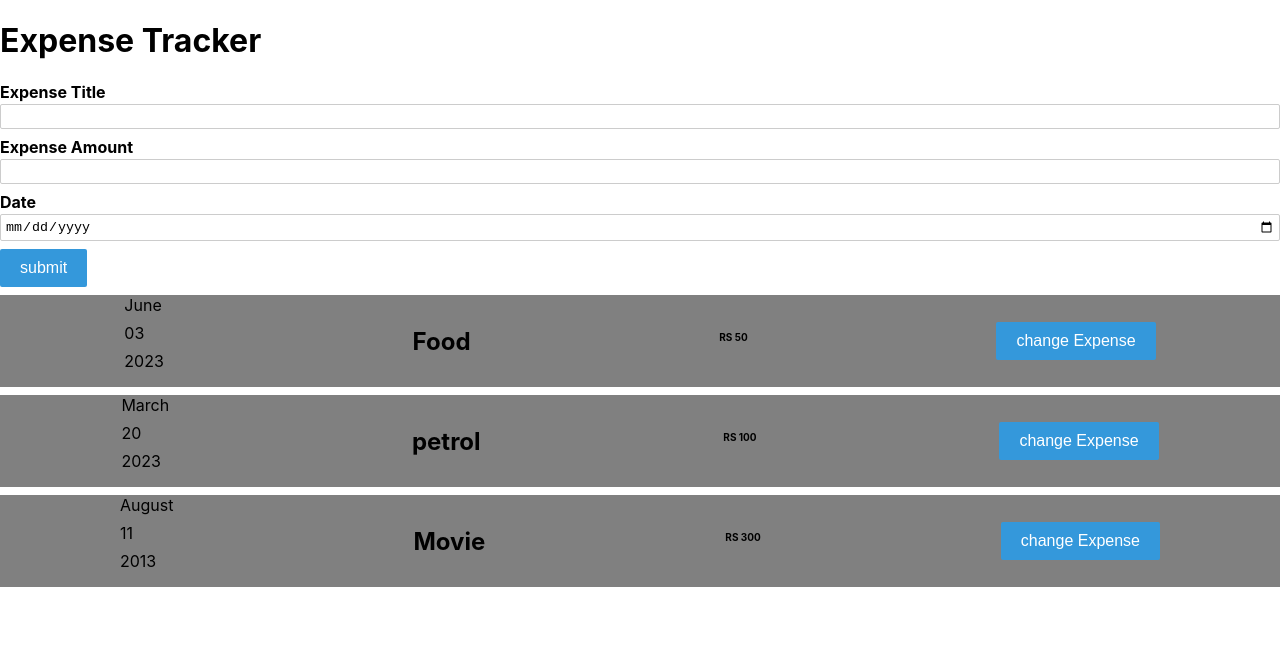
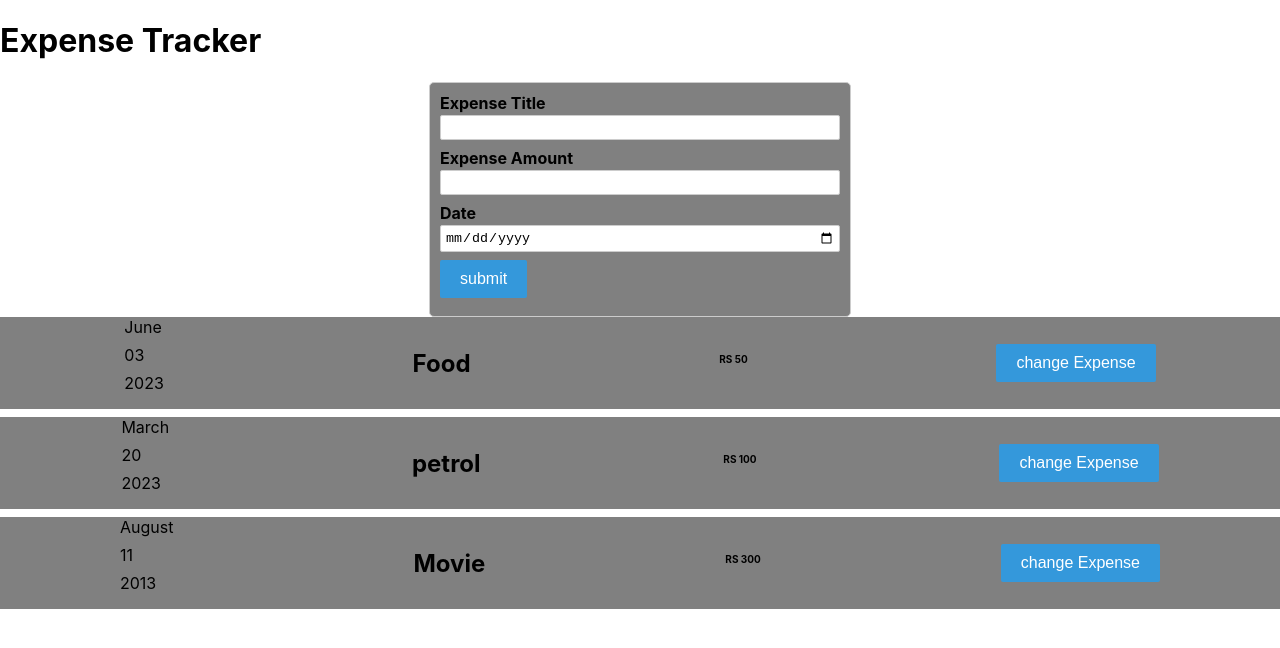
Before and after one commit to Lakshmiichoudhary/my-app, a React (Create React App) app: page / in a window 1280 px wide. Shown: the top 648 px of the page. Built offline with nearby package versions, Linux system fonts and the light colour scheme.

Commit message:
form submission

```diff
--- a/src/ExpenseForm/ExpenseForm.js
+++ b/src/ExpenseForm/ExpenseForm.js
@@ -16,26 +16,36 @@
     const DateChange = (event) => {
         setEnteredDate(event.target.value)
     };
+
+    const submitHandler = (event) => {
+        event.preventDefault()
+        const ExpData = {
+            Title : enteredTitle,
+            amount: enterAmount,
+            date: new Date(enteredDate)
+        }
+        console.log(ExpData)
+    };
     return(
-        <>
+        <form onSubmit = {submitHandler}>
         <div className="new_exp">
             <div className="n_e">
                 <label>Expense Title</label>
-                <input type="text" value={enteredTitle} onChange = {AddNewItem} />
+                <input type="text"  onChange = {AddNewItem} />
             </div>
             <div className="e_Am">
                 <label>Expense Amount</label>
-                <input type="number" value={enterAmount} onChange={AmountChange} />
+                <input type="number" onChange={AmountChange} />
             </div>
             <div className="date">
                 <label>Date</label>
-                <input type="date" value={enteredDate} onChange={DateChange}/>
+                <input type="date" onChange={DateChange}/>
             </div>
         </div>
         <div className="action">
             <button type = "submit"> submit</button>
         </div>
-        </>
+        </form>
     )
 }
 
```
